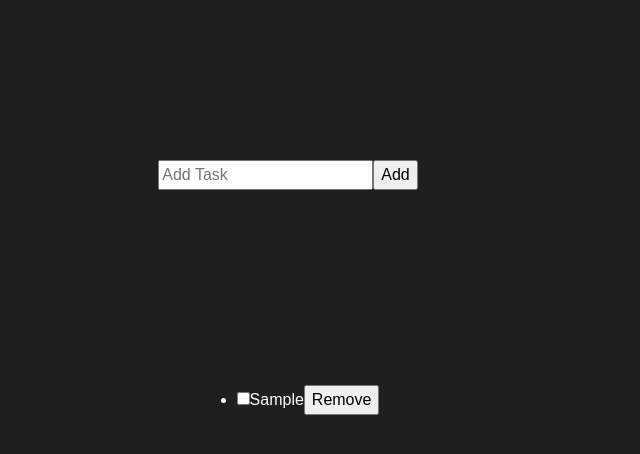
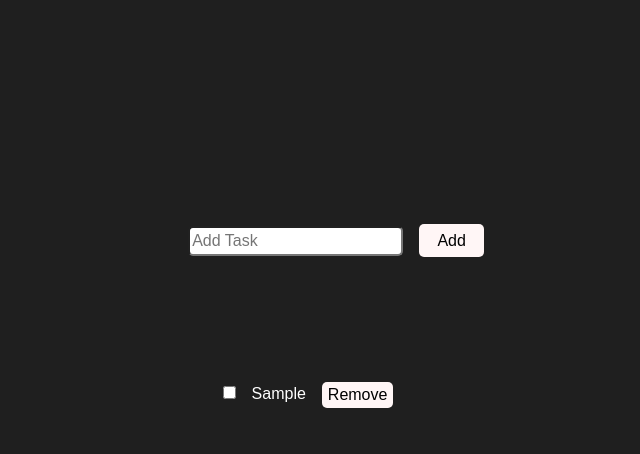
Before and after one commit to BlitZSenpai/Todo-React, a React (Vite) app: page / in a window 1280 px wide. Both pictures are taken after typing "Sample" into the empty fields and a click on the button "Add". Shown: the top 454 px of the page, without its empty margins (352-992 px from the left). Built offline with nearby package versions, Linux system fonts and the light colour scheme.

Commit message:
final styling

```diff
--- a/src/App.css
+++ b/src/App.css
@@ -53,10 +53,50 @@ h6 {
 	align-items: center;
 	background-color: #1f1f1f;
 	color: white;
+	position: relative;
 }
 
 .form-container {
 	margin-bottom: 1rem;
 	position: absolute;
-	top: 20%;
+	top: 28%;
+	left: 42.2%;
 }
+
+input {
+	border-radius: 5px;
+	margin-right: 1rem;
+}
+
+li {
+	list-style-type: none;
+	margin-bottom: 10px;
+}
+
+.form-btn {
+	background-color: #fff6f6;
+	border: none;
+	border-radius: 5px;
+	width: 65px;
+	height: 33px;
+}
+
+.btn {
+	background-color: #fff6f6;
+	border: none;
+	margin-left: 1rem;
+	border-radius: 5px;
+}
+
+.task-item-container {
+	width: auto;
+}
+
+ul li {
+	display: flex;
+	justify-content: space-between;
+}
+
+button:hover {
+	cursor: pointer;
+}
--- a/src/form.jsx
+++ b/src/form.jsx
@@ -23,7 +23,7 @@ export const FormComponent = ({ addTask }) => {
 				onChange={(e) => setNewTask(e.target.value)}
 				className="form-input"
 			/>
-			<button className="btn">Add</button>
+			<button className="form-btn">Add</button>
 		</form>
 	);
 };
```
